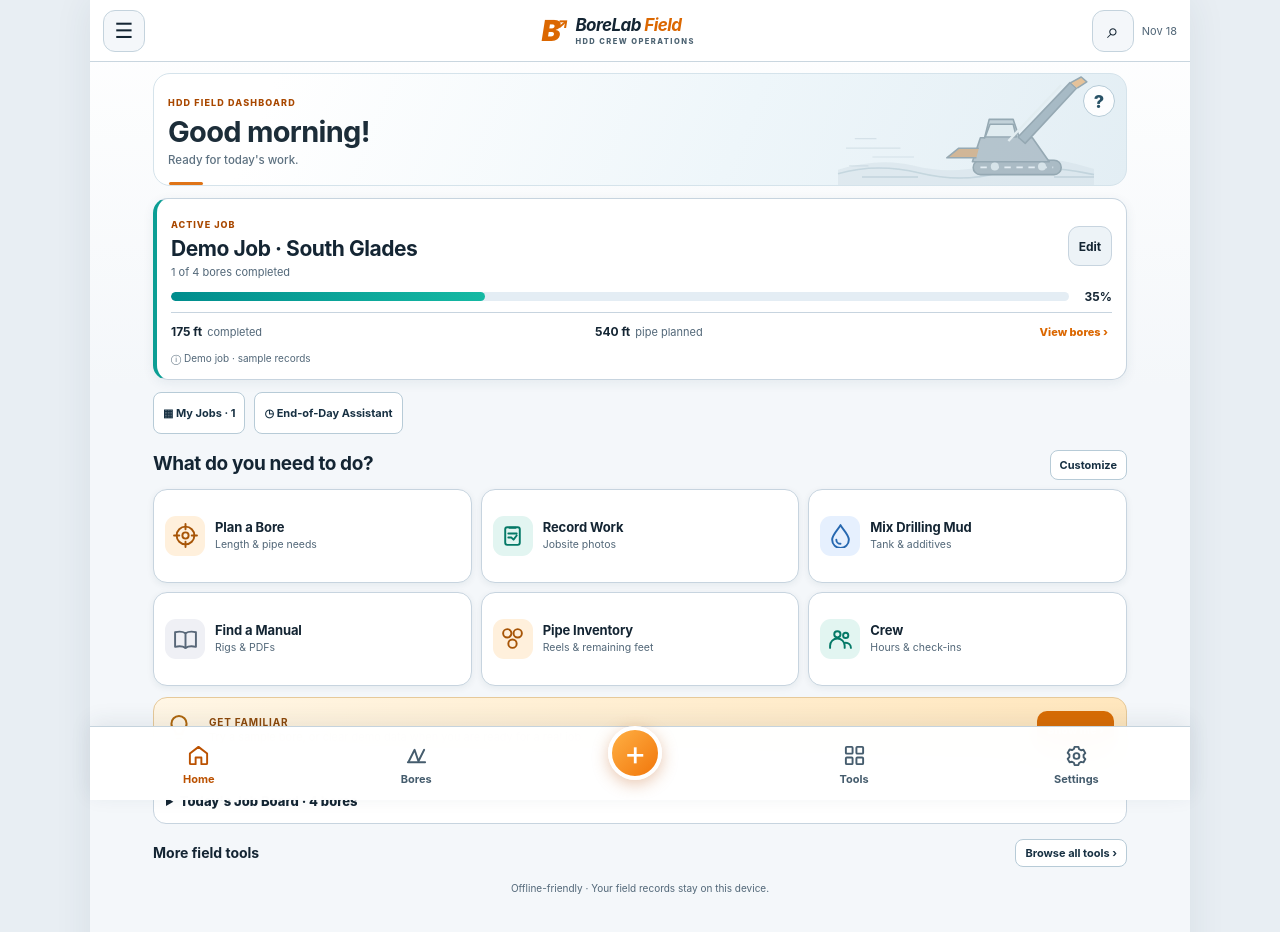
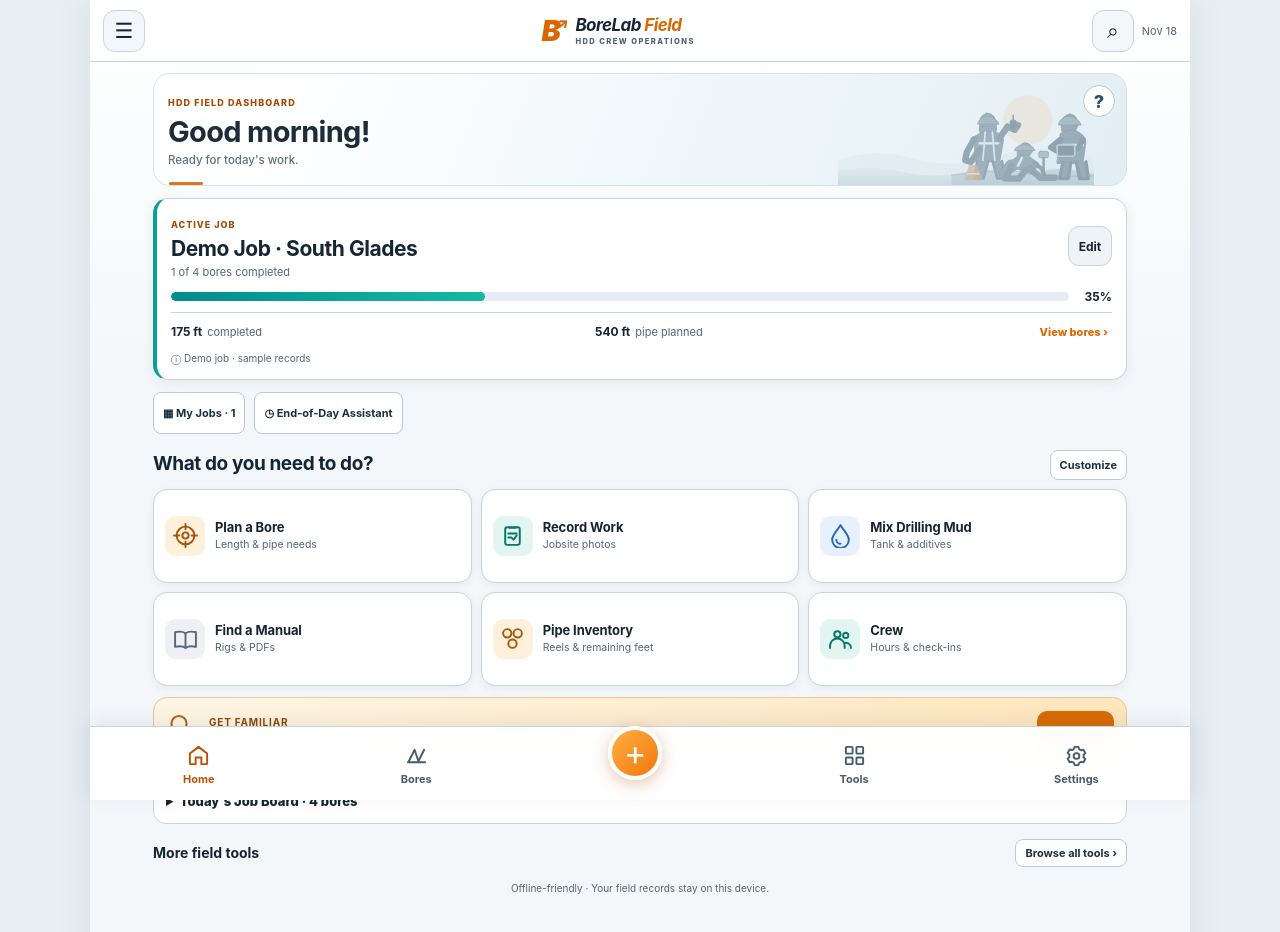
Before and after one commit to luischairez12-ui/BoreLabField, a plain HTML site: page app/src/main/assets/web/index.html in a window 1280 px wide. Drawn offline with Linux system fonts and the light colour scheme.

Commit message:
Replace Good Morning drill illustration with subtle three-person HDD field crew silhouettes

```diff
--- a/app/src/main/assets/web/index.html
+++ b/app/src/main/assets/web/index.html
@@ -1542,20 +1542,51 @@ function uxIconSvg(id){
  return '<svg viewBox="0 0 24 24" width="27" height="27" fill="none" stroke="currentColor" stroke-width="1.85" stroke-linecap="round" stroke-linejoin="round" aria-hidden="true">'+path+'</svg>';
 }
 function uxRigArt(){
+ // The greeting hero stays unchanged: replace only its rig illustration with a
+ // small HDD field crew silhouette. Inline SVG works completely offline.
  return '<svg class="ux-rig-art" viewBox="0 0 320 140" aria-hidden="true" focusable="false">'+
-  '<path d="M0 121Q52 105 95 116t93 0q58-20 132 4v20H0z" fill="#d2dfe6" opacity=".9"/>'+
-  '<path d="M0 126q48-14 102-1t100-1q52-12 118 3" fill="none" stroke="#8eacba" stroke-width="2" opacity=".65"/>'+
-  '<path d="M10 94h68m-57-12h27M43 105h52M14 116h24" stroke="#94aeba" stroke-width="1.5" opacity=".45"/>'+
-  '<g fill="#607d8d" stroke="#536e7c" stroke-width="2" stroke-linejoin="round">'+
-   '<rect x="169" y="109" width="110" height="18" rx="9" fill="#7b919d"/><path d="M178 118h91" stroke="#e1eaf0" stroke-dasharray="8 7"/>'+
-   '<path d="M178 81h65l21 30h-96z" fill="#8b9fac"/><path d="m183 82 6-24h30l8 24" fill="#a4b8c2"/>'+
-   '<path d="M190 64h29l4 16h-39z" fill="#dbe7eb"/>'+
-   '<path d="M225 80 290 12l8 7-64 69z" fill="#748e9d"/>'+
-   '<path d="m291 12 13-7 7 6-12 8" fill="#e39d4f"/>'+
-   '<path d="m213 85 66-70" stroke="#dfe9ec" stroke-width="3"/>'+
-   '<path d="m176 94-25 0-15 12h37" fill="#bd8549"/>'+
-  '</g><circle cx="196" cy="117" r="5" fill="#cbd9df"/><circle cx="255" cy="117" r="5" fill="#cbd9df"/>'+
-  '<path d="M270 130h50M30 130h70" stroke="#8da8b6" stroke-width="2" opacity=".65"/>'+
+  '<defs><linearGradient id="boreCrewLand" x1="0" y1="0" x2="0" y2="1"><stop offset="0" stop-color="#d5e3e9"/><stop offset="1" stop-color="#a9c3cf"/></linearGradient></defs>'+
+  '<circle cx="237" cy="59" r="31" fill="#f0b56b" opacity=".29"/>'+
+  '<path d="M0 109Q45 93 93 107T196 105Q260 83 320 106V140H0z" fill="#d1e1e8" opacity=".56"/>'+
+  '<path d="M0 122Q38 114 83 124T182 119Q251 113 320 124V140H0z" fill="url(#boreCrewLand)" opacity=".82"/>'+
+  '<path d="M142 129q30-8 65-5t56-3q25-4 57 6v13H142z" fill="#7893a1" opacity=".40"/>'+
+  '<path d="M141 128q53-9 103-3t76 3" fill="none" stroke="#809caa" stroke-width="2" opacity=".65"/>'+
+  // Crew member 1: standing locator with radio and high-vis vest.
+  '<g fill="#617f90" stroke="#526e7e" stroke-linecap="round" stroke-linejoin="round">'+
+  '<path d="M177 66q-2-12 9-16 12 1 12 16v6h-21z"/>'+
+  '<path d="M176 60q10-12 24 1l1 3h-26z" fill="#748f9d"/>'+
+  '<rect x="177" y="67" width="20" height="9" rx="4"/>'+
+  '<path d="M171 79q7-5 14-6h11q10 4 11 11l-5 27h-31z"/>'+
+  '<path d="M177 88h23" stroke="#d7e6eb" stroke-width="3" fill="none"/>'+
+  '<path d="M184 74l-3 37M193 74l3 36" stroke="#c8dae2" stroke-width="2.2" fill="none"/>'+
+  '<path d="M174 110l-3 22h11l6-22M193 110l6 22h11l-5-22" stroke-width="3"/>'+
+  '<path d="M170 83l-9 16-2 10 7 2 11-15M202 81l10-14 9 4 4-6" stroke-width="8" fill="none"/>'+
+  '<rect x="215" y="59" width="8" height="11" rx="2" fill="#465f6d"/>'+
+  '<path d="M219 59v-6" fill="none" stroke-width="2"/>'+
+  '</g>'+
+  // Crew member 2: kneeling, checking a ground locator at the entry point.
+  '<g fill="#627f8e" stroke="#526e7e" stroke-linecap="round" stroke-linejoin="round">'+
+  '<path d="M224 101q-1-10 9-14 10 1 10 11l-4 6h-14z"/>'+
+  '<path d="M222 94q9-9 22-1l2 4h-25z" fill="#7994a1"/>'+
+  '<path d="M219 108q8-7 18-5l14 10-8 14-19-7-13 9-11-4 12-15z"/>'+
+  '<path d="M217 116l-8 16h17l9-11M240 119l13 12h18" stroke-width="8" fill="none"/>'+
+  '<path d="M230 106l-5 10" stroke="#d1e1e7" stroke-width="3"/>'+
+  '<path d="M245 112l10 8 3 8" fill="none" stroke-width="5"/>'+
+  '<path d="M257 127v-24" stroke="#4d6a78" stroke-width="3" fill="none"/>'+
+  '<rect x="251" y="98" width="12" height="8" rx="2" fill="#829caa"/>'+
+  '</g>'+
+  // Crew member 3: supervising with a field tablet.
+  '<g fill="#5c7888" stroke="#4b6676" stroke-linecap="round" stroke-linejoin="round">'+
+  '<path d="M279 66q-1-12 11-15 10 2 10 14l-3 8h-17z"/>'+
+  '<path d="M277 60q12-13 25 1l2 4h-28z" fill="#7793a0"/>'+
+  '<path d="M278 76q8-6 17-4 13 3 15 14l-4 27h-32z"/>'+
+  '<path d="M282 90h24" stroke="#d1e1e8" stroke-width="3" fill="none"/>'+
+  '<path d="M281 112l-4 20h11l3-20M298 112l4 20h11l-3-21" stroke-width="4"/>'+
+  '<path d="M278 83l-12 10 12 7 8-7M306 83l-6 11-12 3" stroke-width="7" fill="none"/>'+
+  '<rect x="274" y="90" width="22" height="14" rx="2" fill="#445e6d" stroke="#9eb5bf" stroke-width="2"/>'+
+  '</g>'+
+  '<path d="M158 134l6-19h10l7 19z" fill="#b98b5d" opacity=".78"/>'+
+  '<path d="M161 126h16" stroke="#d9e6eb" stroke-width="2" opacity=".72"/>'+
   '</svg>';
 }
 
```
